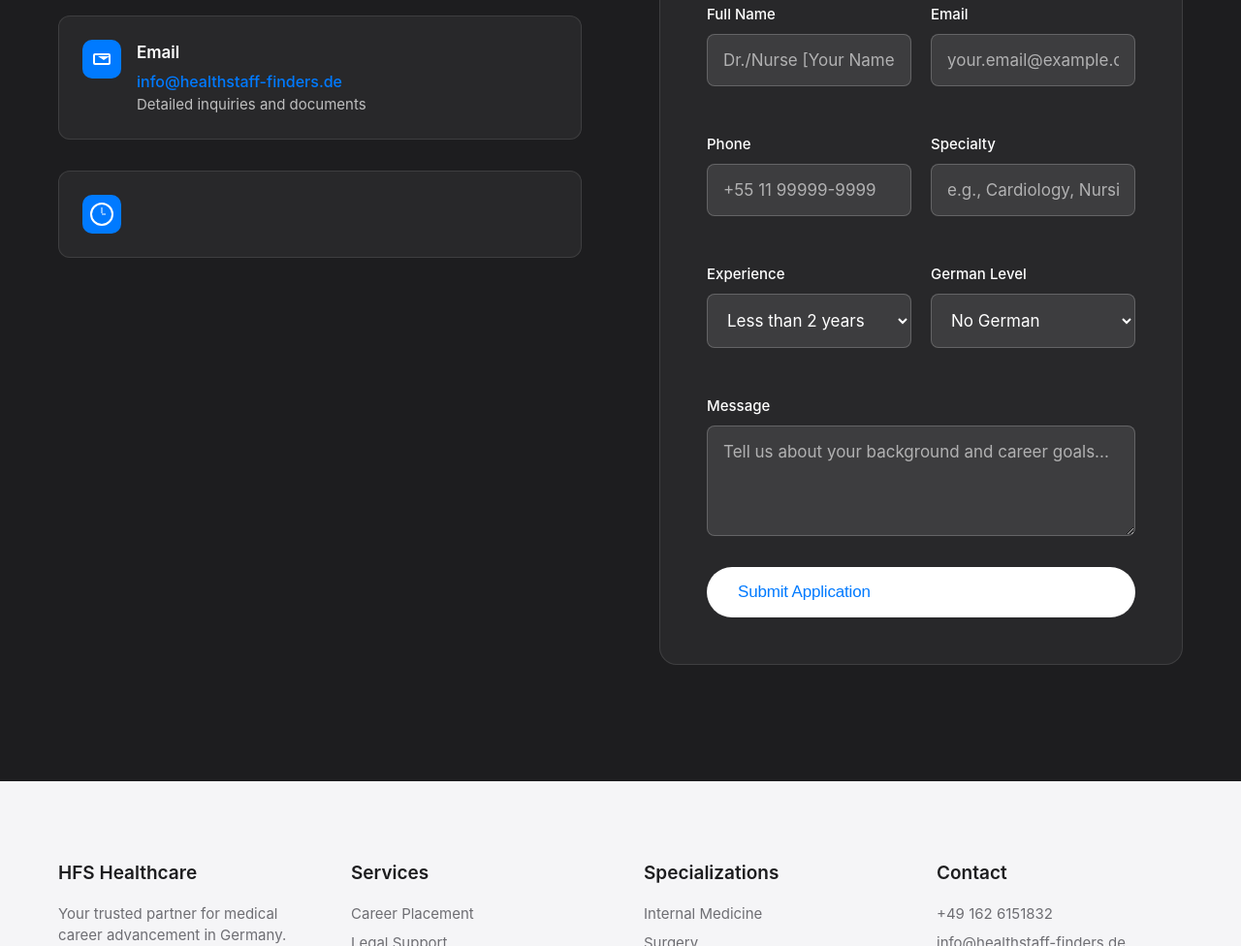
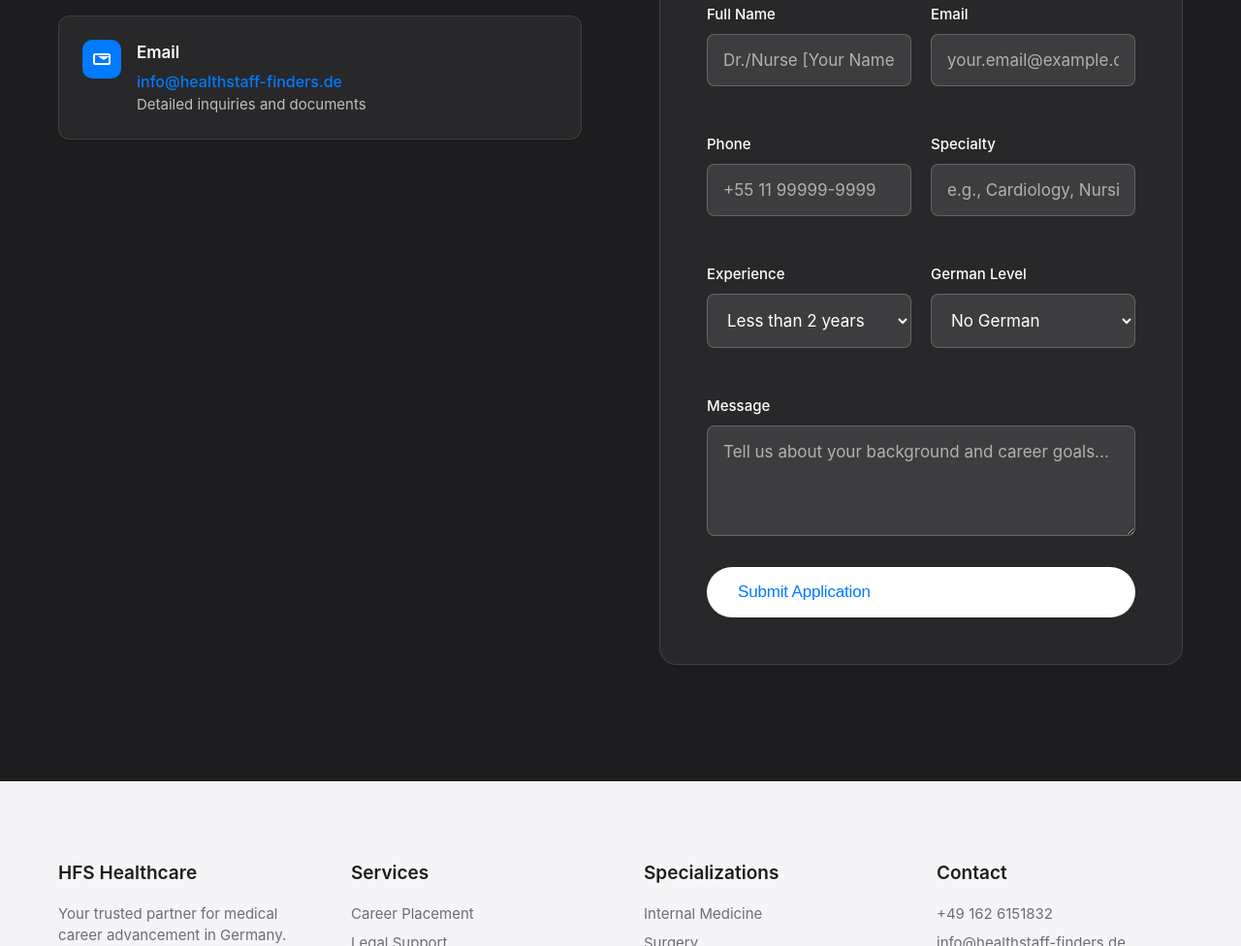
Before and after one commit to Unleashmarketing/hsf, a plain HTML site: page index.html in a window 1280 px wide. Shown: the part 6429-7405 px from the top of the page at 97% size. Drawn offline with Linux system fonts and the light colour scheme.

Commit message:
Update index.html

```diff
--- a/index.html
+++ b/index.html
@@ -1815,11 +1815,6 @@
                            <h4>Email</h4>
                            <a href="mailto:info@healthstaff-finders.de">info@healthstaff-finders.de</a>
                            <p>Detailed inquiries and documents</p>
-                       </div>
-                   </div>
-                   <div class="contact-item">
-                       <div class="contact-icon">
-                           <div class="icon icon-clock"></div>
                        </div>
                    </div>
                </div>
```
